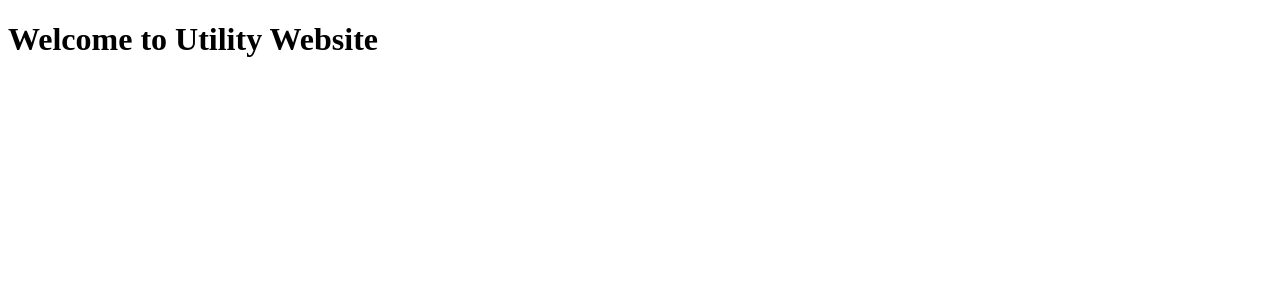
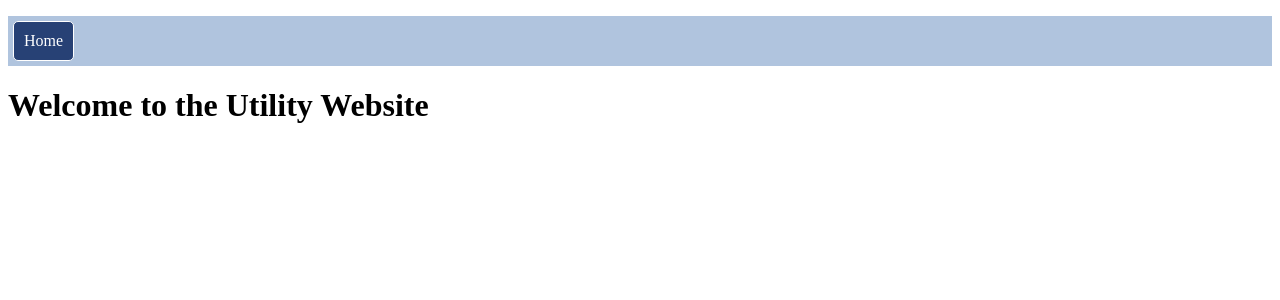
Before and after one commit to CyberNFS/Utility, a Django app: page / in a window 1280 px wide. Shown: the top 300 px of the page. Run offline with Django 3.2, Linux system fonts and the light colour scheme.

Commit message:
Created a universal 'base.html' file to be the skeleton of the other templates.

```diff
--- /dev/null
+++ b/Website/templates/Review/base.html
@@ -0,0 +1,56 @@
+<!DOCTYPE html>
+{% load staticfiles %}
+
+
+<html lang="en">
+<head>
+    <meta charset="UTF-8">
+    <meta name="viewport" content="width=device-width, initial-scale=1.0">
+    <title>{% block title %}Utility Website{% endblock %}</title>
+    <style>
+        nav {
+            background-color: #b0c4de; /* Navbar background */
+        }
+        nav ul {
+            list-style-type: none;
+            padding: 0;
+        }
+        nav ul li {
+            display: inline-block;
+        }
+        nav ul li a {
+            display: block;
+            padding: 10px;
+            background-color: #274175; /* Button background */
+            color: white;
+            text-decoration: none;
+            border: 1px solid #ffffff; /* White border */
+            border-radius: 5px; /* Rounded corners */
+            margin: 5px;
+        }
+        nav ul li a:hover {
+            background-color: #016AE3; /* Hover background */
+        }
+    </style>
+</head>
+<body>
+    <header>
+        <nav>
+            <ul>
+                <li><a href="{% url 'home' %}">Home</a></li>
+
+            </ul>
+        </nav>
+    </header>
+
+    <main>
+        {% block content %}
+        <!-- Content overridden in child templates -->
+        {% endblock %}
+    </main>
+
+    <footer>
+        <!-- Footer content -->
+    </footer>
+</body>
+</html>
--- a/Website/templates/Review/home.html
+++ b/Website/templates/Review/home.html
@@ -1,23 +1,9 @@
-<!DOCTYPE html>
-<html lang="en">
-<head>
-    <meta charset="UTF-8">
-    <meta name="viewport" content="width=device-width, initial-scale=1.0">
-    <title>Home</title>
-</head>
-<body>
-    <header>
-        <!-- Navigation bar, Logo, etc. -->
-    </header>
+{% extends 'Review/base.html' %}
+{% load staticfiles %}
 
-    <main>
-        <!-- Content of your homepage -->
-        <h1>Welcome to Utility Website</h1>
-        <!-- Add more structure such as filters, top reviews, etc. -->
-    </main>
+{% block title %}Home | Utility Website{% endblock %}
 
-    <footer>
-        <!-- Footer content -->
-    </footer>
-</body>
-</html>
+{% block content %}
+    <h1>Welcome to the Utility Website</h1>
+    <!-- Page-specific content here -->
+{% endblock %}
```
